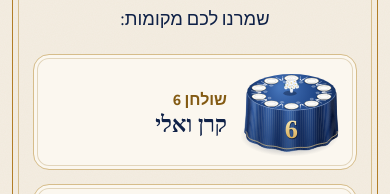
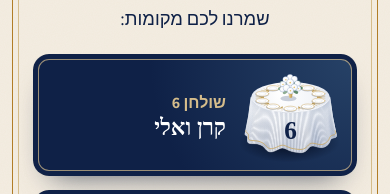
Before and after one commit to 3arnon/eitan-bar-mitzvah, a plain HTML site: page t/malka/index.html in a window 390 px wide. Shown: the part 588-782 px from the top of the page. Drawn offline with Linux system fonts and the light colour scheme; a web font is replaced by a local one.

Commit message:
Tables redrawn: white cloth on a navy card, lighter and cleaner
The blue cloth read as a heavy drum on a phone. The table now has a white cloth with soft folds and a thin gold line, gold-rimmed plates, gold cutlery, a rounder white bouquet in a brass vase, and the table number in navy. The seat card is navy with a thin gold frame, like the entry pass on the invitation page.

Co-Authored-By: Claude Fable 5.2 <noreply@anthropic.com>

```diff
--- a/t/malka/index.html
+++ b/t/malka/index.html
@@ -22,7 +22,7 @@
   <link href="https://fonts.googleapis.com/css2?family=Assistant:wght@400;600;700&family=Frank+Ruhl+Libre:wght@500;700;900&display=swap" rel="stylesheet">
   <!-- העיצוב המשותף עם דף ההזמנה, ומעליו התוספות של דף התזכורת -->
   <link rel="stylesheet" href="../../styles.css?v=20261026e">
-  <link rel="stylesheet" href="../../tizkoret.css?v=3">
+  <link rel="stylesheet" href="../../tizkoret.css?v=4">
   <script src="../../config.js?v=20261026e"></script>
 </head>
 <body>
@@ -123,6 +123,6 @@
   </div>
 
   <script>window.GUESTS = {"malka": {"name": "משפחת מלכה", "tables": [{"table": 6, "names": "קרן ואלי"}, {"table": 4, "names": "שחר, דן, גיא ואור"}]}}; window.GUEST_KEY = "malka";</script>
-  <script src="../../tizkoret.js?v=4"></script>
+  <script src="../../tizkoret.js?v=5"></script>
 </body>
 </html>
--- a/tizkoret.css
+++ b/tizkoret.css
@@ -155,15 +155,21 @@
   display: flex;
   align-items: center;
   gap: 14px;
-  padding: 12px 14px 8px 16px;
-  border: 1px solid var(--gold-soft);
+  padding: 16px 16px 12px 18px;
   border-radius: 16px;
-  background: var(--paper);
-  box-shadow: inset 0 0 0 3px var(--paper), inset 0 0 0 4px var(--line);
+  /* כרטיס כחול כהה עם מסגרת זהב דקה, כמו כרטיס הכניסה שבדף ההזמנה. עליו המפה הלבנה בולטת */
+  background:
+    radial-gradient(circle at 100% 0, rgba(63, 100, 136, 0.5), transparent 60%),
+    var(--navy);
+  box-shadow:
+    inset 0 0 0 5px var(--navy),
+    inset 0 0 0 6px rgba(214, 189, 139, 0.7),
+    0 16px 30px -18px rgba(8, 21, 48, 0.75);
+  color: #fff;
   text-align: start;
 }
 
-/* שולחן עגול עם מפה כחולה שמתנופפת ברוח. הציור עצמו נעשה ב-tizkoret.js */
+/* שולחן עגול עם מפה לבנה שמתנופפת ברוח. הציור עצמו נעשה ב-tizkoret.js */
 .seat__art {
   display: block;
   flex: none;
@@ -176,7 +182,7 @@
 }
 
 .seat__kicker {
-  color: var(--gold-ink);
+  color: var(--gold-soft);
   font-size: 1rem;
   font-weight: 700;
   line-height: 1.2;
@@ -184,7 +190,7 @@
 
 .seat__names {
   margin-top: 2px;
-  color: var(--navy);
+  color: #fff;
   font-family: var(--serif);
   font-size: 1.42rem;
   font-weight: 700;
--- a/tizkoret.js
+++ b/tizkoret.js
@@ -72,22 +72,23 @@
 
   var ART_W = 200;
   var ART_H = 186;
-  var CX = 100;   // מרכז משטח השולחן
-  var CY = 50;
-  var RX = 88;    // חצי רוחב המשטח
-  var RY = 36;    // חצי גובה המשטח, כפי שהוא נראה באלכסון
-  var DROP = 80;  // אורך המפה מהמשטח עד הרצפה
-  var STRIPS = 64;
+  var CX = 100;     // מרכז משטח השולחן
+  var CY = 54;
+  var RX = 78;      // חצי רוחב המשטח
+  var RY = 30;      // חצי גובה המשטח, כפי שהוא נראה באלכסון
+  var DROP = 72;    // אורך המפה מהמשטח עד הרצפה
+  var FLARE = 1.15; // המפה מתרחבת כלפי מטה, כמו בד שנופל מעל שולחן
+  var STRIPS = 96;
   var SEATS = 10;
 
   function mix(a, b, k) {
     return [a[0] + (b[0] - a[0]) * k, a[1] + (b[1] - a[1]) * k, a[2] + (b[2] - a[2]) * k];
   }
 
-  // גוון הבד לפי כמות האור: מכחול כהה מאוד, דרך כחול ההזמנה, עד כחול בהיר
-  var CLOTH_DARK = [7, 19, 46];
-  var CLOTH_MID = [26, 56, 114];
-  var CLOTH_LIGHT = [74, 122, 194];
+  // גוון הבד לפי כמות האור: מפה לבנה, עם צל רך בגוון כחלחל בתוך הקפלים
+  var CLOTH_DARK = [158, 172, 198];
+  var CLOTH_MID = [226, 231, 240];
+  var CLOTH_LIGHT = [255, 255, 255];
 
   function clothColor(light) {
     var k = Math.max(0, Math.min(1, light));
@@ -123,10 +124,15 @@
       ctx.moveTo(a[0], a[1]);
       ctx.lineTo(b[0], b[1]);
       ctx.lineWidth = width;
+      ctx.lineCap = "round";
       ctx.strokeStyle = color;
       ctx.stroke();
     }
 
+    /*
+     * המפה: חלקה ליד שפת השולחן, ומתחתיה קפלים רכים שמעמיקים ומתרחבים עד השוליים.
+     * כל רצועה צרה נצבעת במעבר צבע מלמעלה למטה, כך שהקפלים "נולדים" בהדרגה ולא נראים כמו פסים.
+     */
     function drawSkirt(t, gust, sway) {
       var pts = [];
       var i;
@@ -134,23 +140,25 @@
         var th = Math.PI * i / STRIPS; // 0 בצד ימין, חצי פאי מול המסתכל, פאי בצד שמאל
         var c = Math.cos(th);
         var s = Math.sin(th);
-        // שני גלים בקצב שונה, כדי שהקפלים לא ייראו כמו סרגל
-        var a1 = th * 13 - t * 2.4 + seed;
-        var a2 = th * 7 + t * 1.3 + seed * 2;
-        var fold = (Math.sin(a1) + 0.5 * Math.sin(a2)) / 1.5;
-        var slope = (Math.cos(a1) + 0.3 * Math.cos(a2)) / 1.3;
-        var r = 1.05 + 0.075 * fold * gust;
+        // הקפלים נשארים במקומם ומתנדנדים ברוח, ועוד אדווה קטנה שרצה לאורך השוליים
+        var a1 = th * 10 + seed + 0.9 * Math.sin(t * 1.3 + seed) * gust + 0.35 * Math.sin(t * 2.1 + th * 2);
+        var a2 = th * 17 + seed * 2 + t * 0.9;
+        // בקצוות הצדדיים הקפלים נרגעים, כדי שהצללית של המפה תישאר רכה
+        var calm = Math.pow(s, 0.6);
+        var fold = calm * (Math.sin(a1) + 0.25 * Math.sin(a2)) / 1.25;
+        var slope = calm * (Math.cos(a1) + 0.4 * Math.cos(a2)) / 1.4;
+        var r = FLARE + 0.085 * fold;
         var tx = CX + RX * c;
         var ty = CY + RY * s;
-        var hx = CX + RX * r * c + sway * (0.35 + 0.65 * s);
-        var hy = CY + RY * r * s + DROP - 2 + 3.2 * slope * gust;
-        // אור מלמעלה ומשמאל, ועוד אור וצל של הקפלים
-        var lambert = Math.max(0, -0.45 * c + 0.89 * s);
+        var hx = CX + RX * r * c + sway * (0.3 + 0.7 * s);
+        var hy = CY + RY * r * s + DROP + 3.4 * fold;
+        // אור מלמעלה ומשמאל על גליל חלק, ומעליו האור והצל של הקפלים
+        var base = 0.5 + 0.4 * Math.max(0, -0.42 * c + 0.9 * s);
         pts.push({
           tx: tx, ty: ty, hx: hx, hy: hy,
-          // נקודת האמצע של הבד: הוא נופל ישר מהשולחן ורק אז נסחף ברוח
-          mx: tx + (hx - tx) * 0.2, my: ty + DROP * 0.55,
-          light: 0.2 + 0.52 * lambert + 0.34 * slope * (0.5 + 0.5 * gust)
+          mx: tx + (hx - tx) * 0.32, my: ty + (hy - ty) * 0.5,
+          base: base,
+          deep: base + 0.42 * slope + 0.14 * fold
         });
       }
 
@@ -158,21 +166,27 @@
       for (i = 0; i < STRIPS; i++) {
         var p = pts[i];
         var q = pts[i + 1];
-        var color = clothColor((p.light + q.light) / 2);
+        var base2 = (p.base + q.base) / 2;
+        var deep2 = (p.deep + q.deep) / 2;
+        var paint = ctx.createLinearGradient(p.tx, p.ty, p.hx, p.hy);
+        paint.addColorStop(0, clothColor(base2 - 0.16));
+        paint.addColorStop(0.16, clothColor(base2 + (deep2 - base2) * 0.15));
+        paint.addColorStop(0.6, clothColor(base2 + (deep2 - base2) * 0.75));
+        paint.addColorStop(1, clothColor(deep2));
         ctx.beginPath();
         ctx.moveTo(p.tx, p.ty);
         ctx.quadraticCurveTo(p.mx, p.my, p.hx, p.hy);
         ctx.lineTo(q.hx, q.hy);
         ctx.quadraticCurveTo(q.mx, q.my, q.tx, q.ty);
         ctx.closePath();
-        ctx.fillStyle = color;
-        ctx.strokeStyle = color;
-        ctx.lineWidth = 0.7;
+        ctx.fillStyle = paint;
+        ctx.strokeStyle = paint;
+        ctx.lineWidth = 0.6;
         ctx.fill();
         ctx.stroke();
       }
 
-      // הבד מתכהה לקראת הרצפה
+      // הבד מתכהה מעט לקראת הרצפה
       var first = pts[0];
       var last = pts[STRIPS];
       ctx.beginPath();
@@ -181,179 +195,178 @@
       ctx.quadraticCurveTo(last.mx, last.my, last.hx, last.hy);
       for (i = STRIPS - 1; i >= 0; i--) ctx.lineTo(pts[i].hx, pts[i].hy);
       ctx.quadraticCurveTo(first.mx, first.my, first.tx, first.ty);
-      var fade = ctx.createLinearGradient(0, CY + RY * 0.4, 0, CY + RY + DROP);
-      fade.addColorStop(0, "rgba(6, 16, 40, 0)");
-      fade.addColorStop(1, "rgba(6, 16, 40, 0.34)");
+      var fade = ctx.createLinearGradient(0, CY + RY, 0, CY + RY + DROP);
+      fade.addColorStop(0, "rgba(70, 92, 136, 0)");
+      fade.addColorStop(1, "rgba(70, 92, 136, 0.2)");
       ctx.fillStyle = fade;
       ctx.fill();
 
       // פס זהב דק לאורך השוליים
+      [[0.08, 1.5, 1]].forEach(function (band) {
         ctx.beginPath();
-      for (i = 2; i <= STRIPS - 2; i++) {
+        for (i = 0; i <= STRIPS; i++) {
           var h = pts[i];
-        var gx = h.hx + (h.mx - h.hx) * 0.14;
-        var gy = h.hy + (h.my - h.hy) * 0.14;
-        if (i > 2) ctx.lineTo(gx, gy);
+          var gx = h.hx + (h.mx - h.hx) * band[0] * 2;
+          var gy = h.hy + (h.my - h.hy) * band[0] * 2;
+          if (i) ctx.lineTo(gx, gy);
           else ctx.moveTo(gx, gy);
         }
-      ctx.lineWidth = 1.5;
-      ctx.strokeStyle = "rgba(222, 194, 132, 0.92)";
+        ctx.lineWidth = band[1];
+        ctx.strokeStyle = "rgba(201, 164, 90, " + band[2] + ")";
         ctx.stroke();
+      });
     }
 
     function drawTop() {
-      var g = ctx.createRadialGradient(CX - 22, CY - 10, 4, CX, CY, RX * 1.05);
-      g.addColorStop(0, "#4675bb");
-      g.addColorStop(0.55, "#234a8c");
-      g.addColorStop(1, "#15305f");
+      var g = ctx.createRadialGradient(CX - 20, CY - 9, 3, CX, CY, RX * 1.05);
+      g.addColorStop(0, "#ffffff");
+      g.addColorStop(0.6, "#f3f5f9");
+      g.addColorStop(1, "#dde3ee");
       oval(ctx, CX, CY, RX, RY);
       ctx.fillStyle = g;
       ctx.fill();
       // אור על שפת השולחן, במקום שבו המפה מתקפלת כלפי מטה
       ctx.beginPath();
-      ctx.ellipse(CX, CY, RX - 0.4, RY - 0.4, 0, 0.12, Math.PI - 0.12);
-      ctx.lineWidth = 1;
-      ctx.strokeStyle = "rgba(176, 204, 244, 0.6)";
+      ctx.ellipse(CX, CY, RX - 0.3, RY - 0.3, 0, 0.06, Math.PI - 0.06);
+      ctx.lineWidth = 1.3;
+      ctx.strokeStyle = "rgba(255, 255, 255, 0.95)";
       ctx.stroke();
     }
 
-    // מקום ישיבה אחד: צלחת של 26 ס"מ, מזלג משמאל, סכין מימין, וכוס מעל הסכין
+    // מקום ישיבה אחד: צלחת לבנה עם שפת זהב, מזלג משמאל וסכין מימין, בזהב
     function drawSetting(alpha) {
       var ca = Math.cos(alpha);
       var sa = Math.sin(alpha);
-      var pu = 0.77 * ca;
-      var pv = 0.77 * sa;
+      var pu = 0.75 * ca;
+      var pv = 0.75 * sa;
       // d מצביע אל מרכז השולחן, l הוא צד שמאל של מי שיושב
       var du = -ca, dv = -sa;
       var lu = -sa, lv = ca;
-      var silver = "#e3e9f3";
+      var silver = "#bf9a4e";
 
-      var fork = [pu + lu * 0.2, pv + lv * 0.2];
-      line(onTop(fork[0] - du * 0.11, fork[1] - dv * 0.11), onTop(fork[0] + du * 0.11, fork[1] + dv * 0.11), 0.9, silver);
-      line(onTop(fork[0] + du * 0.035, fork[1] + dv * 0.035), onTop(fork[0] + du * 0.11, fork[1] + dv * 0.11), 2, silver);
+      var fork = [pu + lu * 0.215, pv + lv * 0.215];
+      line(onTop(fork[0] - du * 0.1, fork[1] - dv * 0.1), onTop(fork[0] + du * 0.1, fork[1] + dv * 0.1), 0.7, silver);
+      line(onTop(fork[0] + du * 0.04, fork[1] + dv * 0.04), onTop(fork[0] + du * 0.1, fork[1] + dv * 0.1), 1.6, silver);
 
-      var knife = [pu - lu * 0.2, pv - lv * 0.2];
-      line(onTop(knife[0] - du * 0.12, knife[1] - dv * 0.12), onTop(knife[0] + du * 0.12, knife[1] + dv * 0.12), 0.9, silver);
-      line(onTop(knife[0] - du * 0.005, knife[1] - dv * 0.005), onTop(knife[0] + du * 0.12, knife[1] + dv * 0.12), 1.7, silver);
-
-      var glass = onTop(pu + du * 0.2 - lu * 0.15, pv + dv * 0.2 - lv * 0.15);
-      oval(ctx, glass[0], glass[1], RX * 0.042, RY * 0.042);
-      ctx.fillStyle = "rgba(255, 255, 255, 0.22)";
-      ctx.fill();
-      ctx.lineWidth = 0.6;
-      ctx.strokeStyle = "rgba(255, 255, 255, 0.85)";
-      ctx.stroke();
+      var knife = [pu - lu * 0.215, pv - lv * 0.215];
+      line(onTop(knife[0] - du * 0.1, knife[1] - dv * 0.1), onTop(knife[0] + du * 0.1, knife[1] + dv * 0.1), 0.7, silver);
+      line(onTop(knife[0], knife[1]), onTop(knife[0] + du * 0.1, knife[1] + dv * 0.1), 1.3, silver);
 
       var plate = onTop(pu, pv);
-      oval(ctx, plate[0] - 0.7, plate[1] + 1.3, RX * 0.165, RY * 0.165);
-      ctx.fillStyle = "rgba(5, 14, 36, 0.38)";
+      oval(ctx, plate[0] - 0.6, plate[1] + 1.4, RX * 0.172, RY * 0.172);
+      ctx.fillStyle = "rgba(52, 72, 116, 0.3)";
       ctx.fill();
-      oval(ctx, plate[0], plate[1], RX * 0.16, RY * 0.16);
-      ctx.fillStyle = "#fdfcf8";
+      oval(ctx, plate[0], plate[1], RX * 0.165, RY * 0.165);
+      ctx.fillStyle = "#ffffff";
       ctx.fill();
-      ctx.lineWidth = 0.55;
-      ctx.strokeStyle = "rgba(190, 150, 70, 0.75)";
+      ctx.lineWidth = 0.9;
+      ctx.strokeStyle = "#c9a45a";
       ctx.stroke();
-      oval(ctx, plate[0], plate[1] + 0.25, RX * 0.1, RY * 0.1);
-      ctx.strokeStyle = "rgba(150, 162, 186, 0.7)";
+      oval(ctx, plate[0], plate[1] + 0.2, RX * 0.095, RY * 0.095);
+      ctx.lineWidth = 0.45;
+      ctx.strokeStyle = "rgba(120, 138, 172, 0.55)";
       ctx.stroke();
     }
 
-    function flower(x, y, r) {
-      for (var k = 0; k < 5; k++) {
-        var a = k * Math.PI * 2 / 5 + x;
+    // פרחי הזר, מהרחוק אל הקרוב: מיקום ביחס למרכז הזר, ורדיוס
+    var BLOOMS = [
+      [0, -14.5, 4.6], [-6.5, -11, 4.8], [6.5, -11.5, 4.8],
+      [-11, -4, 4.6], [11, -4.5, 4.6], [0, -6.5, 5.6],
+      [-12, 3.5, 4.2], [12, 3, 4.2], [-6, 1.5, 5.2], [6, 1, 5.2], [0, 6, 5]
+    ];
+    // עלים שמציצים מהצדדים ומלמטה: זווית ואורך
+    var LEAVES = [[0.15, 19], [Math.PI - 0.15, 19], [-0.5, 17], [Math.PI + 0.5, 17], [0.75, 15], [Math.PI - 0.75, 15]];
+
+    function bloom(x, y, r, withHeart) {
+      var g = ctx.createRadialGradient(x - r * 0.3, y - r * 0.35, r * 0.1, x, y, r);
+      g.addColorStop(0, "#ffffff");
+      g.addColorStop(0.7, "#f6f8fb");
+      g.addColorStop(1, "#cdd7e8");
       ctx.beginPath();
-        ctx.arc(x + Math.cos(a) * r * 0.5, y + Math.sin(a) * r * 0.5, r * 0.56, 0, Math.PI * 2);
-        ctx.fillStyle = "#ffffff";
+      ctx.arc(x, y, r, 0, Math.PI * 2);
+      ctx.fillStyle = g;
       ctx.fill();
       ctx.lineWidth = 0.35;
-        ctx.strokeStyle = "rgba(170, 184, 206, 0.8)";
+      ctx.strokeStyle = "rgba(84, 108, 150, 0.5)";
       ctx.stroke();
-      }
+      if (withHeart) {
         ctx.beginPath();
-      ctx.arc(x, y, r * 0.3, 0, Math.PI * 2);
-      ctx.fillStyle = "#ecd28a";
+        ctx.arc(x, y, r * 0.24, 0, Math.PI * 2);
+        ctx.fillStyle = "#e7c56f";
         ctx.fill();
       }
+    }
 
-    var LEAVES = [[-2.6, 12, "#3b6646"], [-2.0, 10, "#4f7d55"], [-1.15, 11, "#3b6646"], [-0.5, 12, "#4f7d55"], [-1.57, 14, "#467350"]];
-    var FLOWERS = [[-9, -1.5, 2.9], [9.5, -2, 2.9], [-5.5, -10.5, 3.1], [5.5, -11, 3.1], [0, -13.5, 3.3],
-      [-6.5, -5.5, 3.7], [6.5, -6, 3.7], [-2.5, -2.5, 3.5], [3.5, -2, 3.4], [0, -8.5, 4.3]];
-
-    // זר לבן קטן באגרטל נמוך, שנע מעט ברוח
+    // זר לבן עגול עם עלים ירוקים, באגרטל זהב נמוך. הוא נע מעט ברוח
     function drawBouquet(t, gust) {
-      oval(ctx, CX - 3, CY + 2, 13, 5);
-      ctx.fillStyle = "rgba(5, 14, 36, 0.36)";
+      oval(ctx, CX - 4, CY + 2.5, 16, 5.5);
+      ctx.fillStyle = "rgba(52, 72, 116, 0.26)";
       ctx.fill();
 
       ctx.beginPath();
-      ctx.moveTo(CX - 3.4, CY - 8);
-      ctx.lineTo(CX + 3.4, CY - 8);
-      ctx.lineTo(CX + 2.6, CY);
-      ctx.quadraticCurveTo(CX, CY + 1.6, CX - 2.6, CY);
+      ctx.moveTo(CX - 4.2, CY - 9);
+      ctx.lineTo(CX + 4.2, CY - 9);
+      ctx.lineTo(CX + 3, CY + 0.4);
+      ctx.quadraticCurveTo(CX, CY + 2, CX - 3, CY + 0.4);
       ctx.closePath();
-      ctx.fillStyle = "#eef2f8";
+      var glaze = ctx.createLinearGradient(CX - 4, 0, CX + 4, 0);
+      glaze.addColorStop(0, "#ecd69a");
+      glaze.addColorStop(1, "#b98f3f");
+      ctx.fillStyle = glaze;
       ctx.fill();
-      ctx.lineWidth = 0.4;
-      ctx.strokeStyle = "rgba(150, 165, 190, 0.9)";
-      ctx.stroke();
 
       ctx.save();
-      ctx.translate(CX, CY - 8);
-      ctx.rotate(-0.04 + Math.sin(t * 1.5 + seed) * 0.06 * gust);
-      ctx.scale(1.2, 1.2);
-      LEAVES.forEach(function (leaf) {
+      ctx.translate(CX, CY - 9);
+      ctx.rotate(-0.03 + Math.sin(t * 1.5 + seed) * 0.05 * gust);
+      ctx.scale(1.3, 1.3);
+      ctx.translate(0, -9);
+      LEAVES.forEach(function (leaf, n) {
         ctx.save();
-        ctx.rotate(leaf[0] + Math.PI / 2);
+        ctx.rotate(leaf[0]);
         ctx.beginPath();
-        ctx.ellipse(0, -leaf[1] * 0.55, 2.6, leaf[1] * 0.55, 0, 0, Math.PI * 2);
-        ctx.fillStyle = leaf[2];
+        ctx.ellipse(leaf[1] * 0.6, 0, leaf[1] * 0.42, 2.9, 0, 0, Math.PI * 2);
+        ctx.fillStyle = n % 2 ? "#8fae93" : "#5f8a6a";
         ctx.fill();
         ctx.restore();
       });
-      FLOWERS.forEach(function (f) {
-        flower(f[0], f[1], f[2]);
+      BLOOMS.forEach(function (b, n) {
+        bloom(b[0], b[1], b[2], n % 2 === 1 || n === BLOOMS.length - 1);
       });
       ctx.restore();
     }
 
-    // מספר השולחן, רקום בזהב על המפה. הוא נוטה מעט יחד עם הבד
+    // מספר השולחן, בכחול ההזמנה על המפה הלבנה. הוא נוטה מעט יחד עם הבד
     function drawNumber(sway) {
       ctx.save();
-      ctx.translate(CX + sway * 0.4, CY + RY + DROP * 0.5 + 2);
+      ctx.translate(CX + sway * 0.4, CY + RY + DROP * 0.5 + 4);
       ctx.transform(1, 0, sway / DROP * 0.55, 1, 0, 0);
       ctx.direction = "ltr";
       ctx.textAlign = "center";
       ctx.textBaseline = "middle";
-      ctx.font = "900 52px 'Frank Ruhl Libre', David, serif";
-      ctx.fillStyle = "rgba(3, 10, 28, 0.6)";
-      ctx.fillText(number, 0.9, 1.6);
-      var gold = ctx.createLinearGradient(0, -24, 0, 24);
-      gold.addColorStop(0, "#fbe9b4");
-      gold.addColorStop(0.55, "#e2bf74");
-      gold.addColorStop(1, "#c79a45");
-      ctx.fillStyle = gold;
+      ctx.font = "900 50px 'Frank Ruhl Libre', David, serif";
+      ctx.fillStyle = "#0f2147";
       ctx.fillText(number, 0, 0);
       ctx.restore();
     }
 
     art.draw = function (t) {
-      // משבי רוח: העוצמה עולה ויורדת, והשוליים נסחפים שמאלה
+      // משבי רוח: העוצמה עולה ויורדת, והשוליים נסחפים מעט שמאלה
       var gust = 0.62 + 0.38 * Math.sin(t * 0.7 + seed) * Math.sin(t * 0.23 + 1);
-      var sway = -(3 + 3.5 * Math.sin(t * 0.9 + seed)) * gust;
+      var sway = -(2 + 3 * Math.sin(t * 0.9 + seed)) * gust;
 
       ctx.setTransform(scale, 0, 0, scale, 0, 0);
       ctx.clearRect(0, 0, ART_W, ART_H);
 
-      // צל על הרצפה
-      var shadow = ctx.createRadialGradient(CX - 4, CY + DROP + 6, 30, CX - 4, CY + DROP + 6, 98);
-      shadow.addColorStop(0, "rgba(8, 21, 48, 0.4)");
-      shadow.addColorStop(1, "rgba(8, 21, 48, 0)");
+      // צל רך על הרצפה
+      var floorY = CY + DROP + RY * 0.55;
+      var shadow = ctx.createRadialGradient(CX - 3, floorY, 40, CX - 3, floorY, 100);
+      shadow.addColorStop(0, "rgba(2, 8, 24, 0.55)");
+      shadow.addColorStop(1, "rgba(2, 8, 24, 0)");
       ctx.save();
-      ctx.translate(0, (CY + DROP + 6) * (1 - 0.42));
-      ctx.scale(1, 0.42);
+      ctx.translate(0, floorY * (1 - 0.4));
+      ctx.scale(1, 0.4);
       ctx.fillStyle = shadow;
-      ctx.fillRect(0, 0, ART_W, ART_H * 2.4);
+      ctx.fillRect(0, 0, ART_W, ART_H * 2.5);
       ctx.restore();
 
       drawSkirt(t, gust, sway);
```
Also changed, not shown: tizkoret.html (+2 -2 lines). Lines whose indentation alone changed are shown as unchanged.
